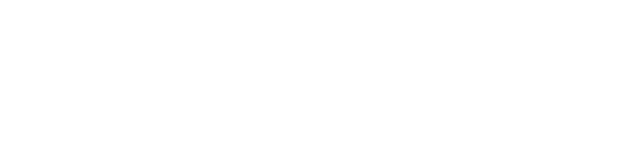
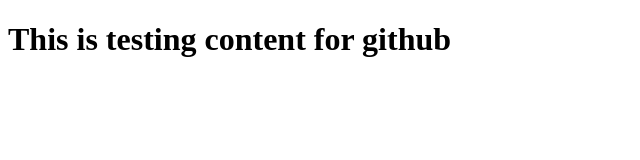
Before and after one commit to sohail649/testing, a plain HTML site: page index.html in a window 1280 px wide. Shown: the whole page, without its empty margins (0-640 px from the left). Drawn offline with Linux system fonts and the light colour scheme.

Commit message:
add a h1

```diff
--- a/index.html
+++ b/index.html
@@ -6,6 +6,6 @@
     <title>Document</title>
 </head>
 <body>
-
+    <h1>This is testing content for github</h1>
 </body>
 </html>
```
